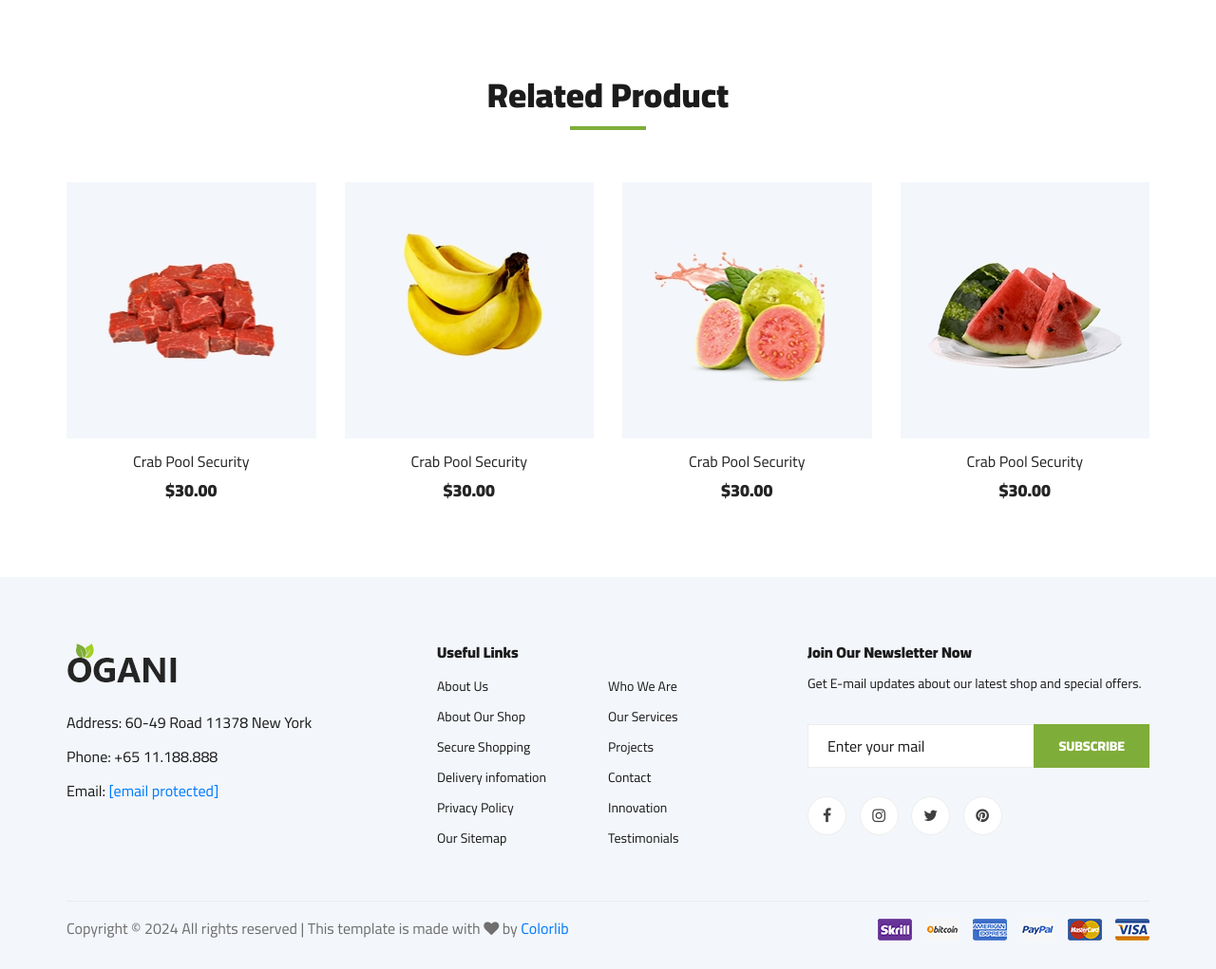
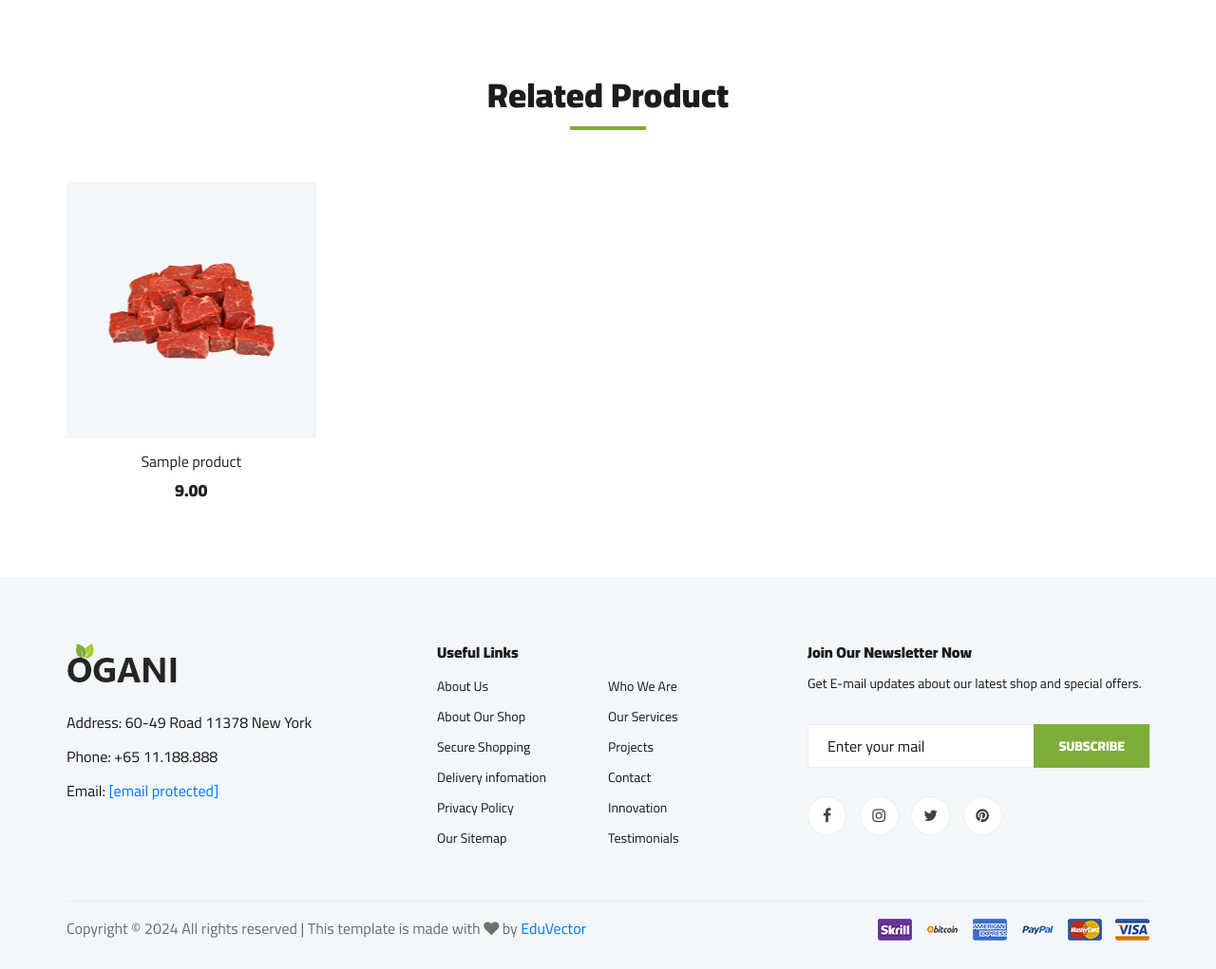
Before and after one commit to EduVector/ogani, a Django app: page /shop/detail/1/ in a window 1280 px wide. Shown: the part 1179-2200 px from the top of the page at 95% size. Run offline with Django 5.2, Linux system fonts and the light colour scheme; tables that the repository leaves empty hold one stand-in row (values such as "Sample post"); grey boxes marked "Sample" are stand-in pictures; some libraries are stand-ins or nearby versions.

Commit message:
Editing templates!

```diff
--- a/apps/product/views.py
+++ b/apps/product/views.py
@@ -29,4 +29,11 @@ def index(request):
 def shop_detail(request, pk):
     product = Product.objects.filter(id=pk).first()
 
-    return render(request, 'detail.html', {"product": product})
+    related_products = Product.objects.all().order_by('-id')[:4]
+
+    context = {
+        'product': product,
+        'related_products': related_products,
+    }
+
+    return render(request, 'detail.html', context)
--- a/templates/base.html
+++ b/templates/base.html
@@ -9,7 +9,7 @@
     <meta name="keywords" content="Ogani, unica, creative, html">
     <meta name="viewport" content="width=device-width, initial-scale=1.0">
     <meta http-equiv="X-UA-Compatible" content="ie=edge">
-    <title>Ogani | eCommerce</title>
+    <title> Ogani by EduVector! </title>
 
     <link href="https://fonts.googleapis.com/css2?family=Cairo:wght@200;300;400;600;900&amp;display=swap"
         rel="stylesheet">
@@ -33,14 +33,14 @@
     <div class="humberger__menu__overlay"></div>
     <div class="humberger__menu__wrapper">
         <div class="humberger__menu__logo">
-            <a href="#"><img src="{% static '' %}img/logo.png" alt></a>
+            <a href="{% url 'index' %}"><img src="{% static '' %}img/logo.png" alt></a>
         </div>
         <div class="humberger__menu__cart">
             <ul>
                 <li><a href="#"><i class="fa fa-heart"></i> <span>1</span></a></li>
                 <li><a href="#"><i class="fa fa-shopping-bag"></i> <span>3</span></a></li>
             </ul>
-            <div class="header__cart__price">item: <span>$150.00</span></div>
+            <div class="header__cart__price">Item: <span>$150.00</span></div>
         </div>
         <div class="humberger__menu__widget">
             <div class="header__top__right__language">
@@ -58,7 +58,7 @@
         </div>
         <nav class="humberger__menu__nav mobile-menu">
             <ul>
-                <li class="active"><a href="/">Home</a></li>
+                <li class="active"><a href="{% url 'index' %}">Home</a></li>
                 <li><a href="shop-grid.html">Shop</a></li>
                 <li><a href="#">Pages</a>
                     <ul class="header__menu__dropdown">
@@ -68,16 +68,16 @@
                         <li><a href="blog-details.html">Blog Details</a></li>
                     </ul>
                 </li>
-                <li><a href="{% url 'blog'%}">Blog</a></li>
-                <li><a href="contact.html">Contact</a></li>
+                <li><a href="{% url 'blog' %}">Blog</a></li>
+                <li><a href="{% url 'contact' %}">Contact</a></li>
             </ul>
         </nav>
         <div id="mobile-menu-wrap"></div>
         <div class="header__top__right__social">
-            <a href="#"><i class="fa fa-facebook"></i></a>
-            <a href="#"><i class="fa fa-twitter"></i></a>
-            <a href="#"><i class="fa fa-linkedin"></i></a>
-            <a href="#"><i class="fa fa-pinterest-p"></i></a>
+            <a href="https://www.facebook.com/"><i class="fa fa-facebook"></i></a>
+            <a href="https://www.twitter.com/"><i class="fa fa-twitter"></i></a>
+            <a href="https://www.linkedin.com/"><i class="fa fa-linkedin"></i></a>
+            <a href="https://www.pinterest.com/"><i class="fa fa-pinterest-p"></i></a>
         </div>
         <div class="humberger__menu__contact">
             <ul>
@@ -109,13 +109,13 @@
                     <div class="col-lg-6 col-md-6">
                         <div class="header__top__right">
                             <div class="header__top__right__social">
-                                <a href="#"><i class="fa fa-facebook"></i></a>
-                                <a href="#"><i class="fa fa-twitter"></i></a>
-                                <a href="#"><i class="fa fa-linkedin"></i></a>
-                                <a href="#"><i class="fa fa-pinterest-p"></i></a>
+                                <a href="https://www.facebook.com/"><i class="fa fa-facebook"></i></a>
+                                <a href="https://www.twitter.com/"><i class="fa fa-twitter"></i></a>
+                                <a href="https://www.linkedin.com/"><i class="fa fa-linkedin"></i></a>
+                                <a href="https://www.pinterest.com/"><i class="fa fa-pinterest-p"></i></a>
                             </div>
                             <div class="header__top__right__language">
-                                <img src="img/language.png" alt>
+                                <img src="{% static '' %}img/language.png" alt>
                                 <div>English</div>
                                 <span class="arrow_carrot-down"></span>
                                 <ul>
@@ -135,13 +135,13 @@
             <div class="row">
                 <div class="col-lg-3">
                     <div class="header__logo">
-                        <a href="index.html"><img src="{% static '' %}img/logo.png" alt></a>
+                        <a href="{% url 'index' %}"><img src="{% static '' %}img/logo.png" alt></a>
                     </div>
                 </div>
                 <div class="col-lg-6">
                     <nav class="header__menu">
                         <ul>
-                            <li class="active"><a href="index.html">Home</a></li>
+                            <li class="active"><a href="{% url 'index' %}">Home</a></li>
                             <li><a href="shop-grid.html">Shop</a></li>
                             <li><a href="#">Pages</a>
                                 <ul class="header__menu__dropdown">
@@ -182,7 +182,7 @@
                 <div class="col-lg-3 col-md-6 col-sm-6">
                     <div class="footer__about">
                         <div class="footer__about__logo">
-                            <a href="index.html"><img src="{% static '' %}img/logo.png" alt></a>
+                            <a href="{% url 'index' %}"><img src="{% static '' %}img/logo.png" alt></a>
                         </div>
                         <ul>
                             <li>Address: 60-49 Road 11378 New York</li>
@@ -225,10 +225,10 @@
                             <button type="submit" class="site-btn">Subscribe</button>
                         </form>
                         <div class="footer__widget__social">
-                            <a href="#"><i class="fa fa-facebook"></i></a>
-                            <a href="#"><i class="fa fa-instagram"></i></a>
-                            <a href="#"><i class="fa fa-twitter"></i></a>
-                            <a href="#"><i class="fa fa-pinterest"></i></a>
+                            <a href="https://www.facebook.com/"><i class="fa fa-facebook"></i></a>
+                            <a href="https://www.instagram.com/"><i class="fa fa-instagram"></i></a>
+                            <a href="https://www.twitter.com/"><i class="fa fa-twitter"></i></a>
+                            <a href="https://www.pinterest.com/"><i class="fa fa-pinterest"></i></a>
                         </div>
                     </div>
                 </div>
@@ -244,7 +244,7 @@
                                 <script>document.write(new Date().getFullYear());</script> All rights reserved | This
                                 template is made
                                 with <i class="fa fa-heart" aria-hidden="true"></i> by <a href="https://t.me/vectorzafar/"
-                                    target="_blank">Colorlib</a>
+                                    target="_blank">EduVector</a>
                             </p>
                         </div>
                         <div class="footer__copyright__payment"><img src="img/payment-item.png" alt></div>
--- a/templates/blog.html
+++ b/templates/blog.html
@@ -23,7 +23,7 @@
       <div class="col-lg-9">
         <div class="hero__search">
           <div class="hero__search__form">
-            <form action="#">
+            <form action="#search">
               <div class="hero__search__categories">
                 All Categories
                 <span class="arrow_carrot-down"></span>
--- a/templates/detail.html
+++ b/templates/detail.html
@@ -1,7 +1,9 @@
 {% extends 'base.html' %}
+
 {% load static %}
 
 {% block content %}
+
   <section class="hero hero-normal">
     <div class="container">
       <div class="row">
@@ -21,7 +23,7 @@
         <div class="col-lg-9">
           <div class="hero__search">
             <div class="hero__search__form">
-              <form action="#">
+              <form action="#search">
                 <div class="hero__search__categories">
                   All Categories
                   <span class="arrow_carrot-down"></span>
@@ -51,11 +53,11 @@
       <div class="row">
         <div class="col-lg-12 text-center">
           <div class="breadcrumb__text">
-            <h2>{{product.name}}</h2>
+            <h2>{{ product.name }}</h2>
             <div class="breadcrumb__option">
               <a href="{% url 'index' %}">Home</a>
-              <a href="{% url 'index' %} ?cat={{ product.category.name }}">{{ product.category.name }}</a>
-              <span>{{product.name}}</span>
+              <a href="{% url 'index' %} ?cat={{ product.category.slug }}">{{ product.category.name }}</a>
+              <span>{{ product.name }}</span>
             </div>
           </div>
         </div>
@@ -74,7 +76,7 @@
             </div>
             <div class="product__details__pic__slider owl-carousel">
               {% for image in product.images.all %}
-              <img data-imgbigurl="{{ image.image.url}}" src="{{ image.image.url }}" alt>
+              <img data-imgbigurl="{{ image.image.url }}" src="{{ image.image.url }}" alt>
               {% endfor %}
             </div>
           </div>
@@ -108,10 +110,10 @@
               <li><b>Weight</b> <span>0.5 kg</span></li>
               <li><b>Share on</b>
                 <div class="share">
-                  <a href="#"><i class="fa fa-facebook"></i></a>
-                  <a href="#"><i class="fa fa-twitter"></i></a>
-                  <a href="#"><i class="fa fa-instagram"></i></a>
-                  <a href="#"><i class="fa fa-pinterest"></i></a>
+                  <a href="https://www.fecebook.com/"><i class="fa fa-facebook"></i></a>
+                  <a href="https://www.twitter.com/"><i class="fa fa-twitter"></i></a>
+                  <a href="https://www.instagram.com/"><i class="fa fa-instagram"></i></a>
+                  <a href="https://www.pinterest.com/"><i class="fa fa-pinterest"></i></a>
                 </div>
               </li>
             </ul>
@@ -141,38 +143,13 @@
               <div class="tab-pane" id="tabs-2" role="tabpanel">
                 <div class="product__details__tab__desc">
                   <h6>Products Infomation</h6>
-                  <p>Vestibulum ac diam sit amet quam vehicula elementum sed sit amet dui.
-                    Pellentesque in ipsum id orci porta dapibus. Proin eget tortor risus.
-                    Vivamus suscipit tortor eget felis porttitor volutpat. Vestibulum ac diam
-                    sit amet quam vehicula elementum sed sit amet dui. Donec rutrum congue leo
-                    eget malesuada. Vivamus suscipit tortor eget felis porttitor volutpat.
-                    Curabitur arcu erat, accumsan id imperdiet et, porttitor at sem. Praesent
-                    sapien massa, convallis a pellentesque nec, egestas non nisi. Vestibulum ac
-                    diam sit amet quam vehicula elementum sed sit amet dui. Vestibulum ante
-                    ipsum primis in faucibus orci luctus et ultrices posuere cubilia Curae;
-                    Donec velit neque, auctor sit amet aliquam vel, ullamcorper sit amet ligula.
-                    Proin eget tortor risus.</p>
-                  <p>Praesent sapien massa, convallis a pellentesque nec, egestas non nisi. Lorem
-                    ipsum dolor sit amet, consectetur adipiscing elit. Mauris blandit aliquet
-                    elit, eget tincidunt nibh pulvinar a. Cras ultricies ligula sed magna dictum
-                    porta. Cras ultricies ligula sed magna dictum porta. Sed porttitor lectus
-                    nibh. Mauris blandit aliquet elit, eget tincidunt nibh pulvinar a.</p>
+                  <p>{{ product.description|safe }}</p>
                 </div>
               </div>
               <div class="tab-pane" id="tabs-3" role="tabpanel">
                 <div class="product__details__tab__desc">
                   <h6>Products Infomation</h6>
-                  <p>Vestibulum ac diam sit amet quam vehicula elementum sed sit amet dui.
-                    Pellentesque in ipsum id orci porta dapibus. Proin eget tortor risus.
-                    Vivamus suscipit tortor eget felis porttitor volutpat. Vestibulum ac diam
-                    sit amet quam vehicula elementum sed sit amet dui. Donec rutrum congue leo
-                    eget malesuada. Vivamus suscipit tortor eget felis porttitor volutpat.
-                    Curabitur arcu erat, accumsan id imperdiet et, porttitor at sem. Praesent
-                    sapien massa, convallis a pellentesque nec, egestas non nisi. Vestibulum ac
-                    diam sit amet quam vehicula elementum sed sit amet dui. Vestibulum ante
-                    ipsum primis in faucibus orci luctus et ultrices posuere cubilia Curae;
-                    Donec velit neque, auctor sit amet aliquam vel, ullamcorper sit amet ligula.
-                    Proin eget tortor risus.</p>
+                  <p>{{ product.description|safe }}</p>
                 </div>
               </div>
             </div>
@@ -193,9 +170,10 @@
         </div>
       </div>
       <div class="row">
+        {% for product in related_products %}
         <div class="col-lg-3 col-md-4 col-sm-6">
           <div class="product__item">
-            <div class="product__item__pic set-bg" data-setbg="img/product/product-1.jpg">
+            <div class="product__item__pic set-bg" data-setbg="{% static '' %}img/product/product-1.jpg">
               <ul class="product__item__pic__hover">
                 <li><a href="#"><i class="fa fa-heart"></i></a></li>
                 <li><a href="#"><i class="fa fa-retweet"></i></a></li>
@@ -203,56 +181,12 @@
               </ul>
             </div>
             <div class="product__item__text">
-              <h6><a href="#">Crab Pool Security</a></h6>
-              <h5>$30.00</h5>
+              <h6><a href="{% url 'detail' product.id %}">{{ product.name }}</a></h6>
+              <h5>{{ product.discount }}</h5>
             </div>
           </div>
         </div>
-        <div class="col-lg-3 col-md-4 col-sm-6">
-          <div class="product__item">
-            <div class="product__item__pic set-bg" data-setbg="img/product/product-2.jpg">
-              <ul class="product__item__pic__hover">
-                <li><a href="#"><i class="fa fa-heart"></i></a></li>
-                <li><a href="#"><i class="fa fa-retweet"></i></a></li>
-                <li><a href="#"><i class="fa fa-shopping-cart"></i></a></li>
-              </ul>
-            </div>
-            <div class="product__item__text">
-              <h6><a href="#">Crab Pool Security</a></h6>
-              <h5>$30.00</h5>
-            </div>
-          </div>
-        </div>
-        <div class="col-lg-3 col-md-4 col-sm-6">
-          <div class="product__item">
-            <div class="product__item__pic set-bg" data-setbg="img/product/product-3.jpg">
-              <ul class="product__item__pic__hover">
-                <li><a href="#"><i class="fa fa-heart"></i></a></li>
-                <li><a href="#"><i class="fa fa-retweet"></i></a></li>
-                <li><a href="#"><i class="fa fa-shopping-cart"></i></a></li>
-              </ul>
-            </div>
-            <div class="product__item__text">
-              <h6><a href="#">Crab Pool Security</a></h6>
-              <h5>$30.00</h5>
-            </div>
-          </div>
-        </div>
-        <div class="col-lg-3 col-md-4 col-sm-6">
-          <div class="product__item">
-            <div class="product__item__pic set-bg" data-setbg="img/product/product-7.jpg">
-              <ul class="product__item__pic__hover">
-                <li><a href="#"><i class="fa fa-heart"></i></a></li>
-                <li><a href="#"><i class="fa fa-retweet"></i></a></li>
-                <li><a href="#"><i class="fa fa-shopping-cart"></i></a></li>
-              </ul>
-            </div>
-            <div class="product__item__text">
-              <h6><a href="#">Crab Pool Security</a></h6>
-              <h5>$30.00</h5>
-            </div>
-          </div>
-        </div>
+        {% endfor %}
       </div>
     </div>
   </section>
--- a/templates/index.html
+++ b/templates/index.html
@@ -1,7 +1,9 @@
 {% extends 'base.html' %}
+
 {% load static %}
 
 {% block content %}
+
 <section class="hero">
   <div class="container">
     <div class="row">
@@ -21,7 +23,7 @@
       <div class="col-lg-9">
         <div class="hero__search">
           <div class="hero__search__form">
-            <form action="#">
+            <form action="#search">
               <div class="hero__search__categories">
                 All Categories
                 <span class="arrow_carrot-down"></span>
@@ -62,7 +64,7 @@
         <div class="col-lg-3">
           <div class="categories__item set-bg"
             data-setbg="{% if cat.image %} {{ cat.image.url }} {% else %} {% static 'img/dafault_cat.jpg' %} {% endif %}">
-            <h5><a href="?cat={{ cat.slug }}">{{ cat.name }}</a></h5>
+            <h5><a href="{% url 'index' %}?cat={{ cat.slug }}">{{ cat.name }}</a></h5>
           </div>
         </div>
         {% endfor %}
--- a/templates/lside.html
+++ b/templates/lside.html
@@ -13,7 +13,7 @@
             <ul>
                 <li><a href="#">All</a></li>
                 {% for cat in category %}
-                <li><a href="{% url 'blog' %}?cat={{ cat.slug }}">{{ cat.name }} ({{ cat.blog_set.count }})</a></li>
+                <li><a href="{% url 'index' %}?cat={{ cat.slug }}">{{ cat.name }} ({{ cat.blog_set.count }})</a></li>
                 {% endfor %}
             </ul>
         </div>
@@ -37,7 +37,7 @@
             <h4>Search By</h4>
             <div class="blog__sidebar__item__tags">
                 {% for tag in tags %}
-                <a href="?tag={{ tag.slug }}">{{ tag.name }}</a>
+                <a href="{% url 'index' %}?tag={{ tag.slug }}">{{ tag.name }}</a>
                 {% endfor %}
             </div>
         </div>
```
Also changed, not shown: templates/blog-detail.html (+9 -9 lines), templates/contact.html (+4 -4 lines).
